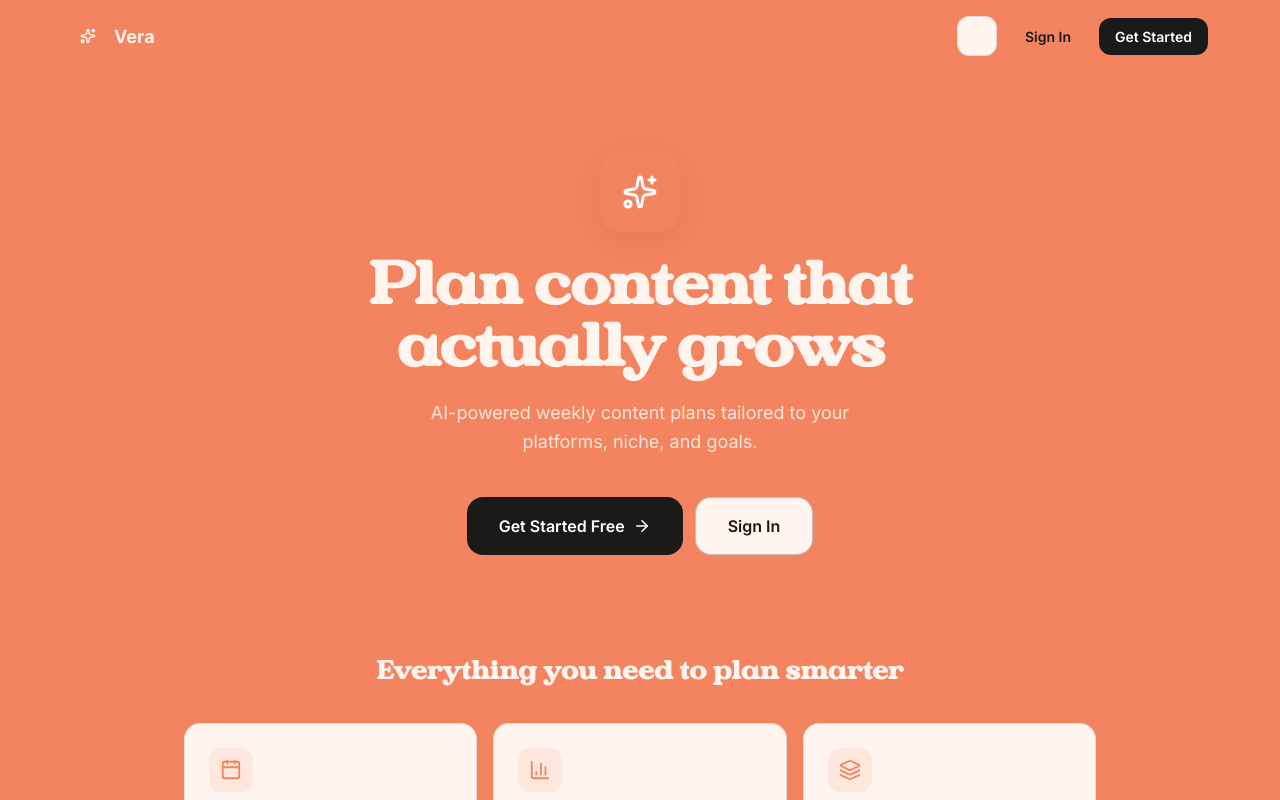
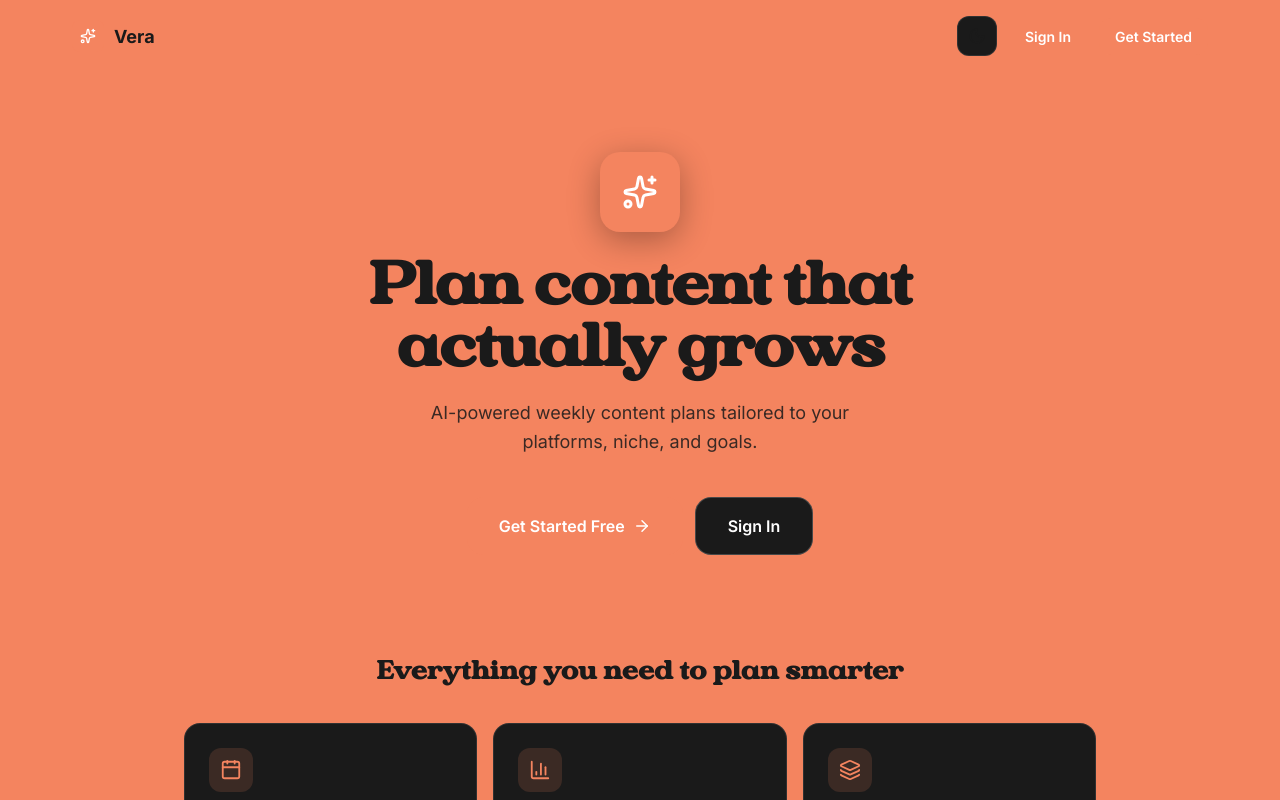
Before and after one commit to luisjjj/Vera, a Next.js app: page / in a window 1280 px wide. Shown: the top 800 px of the page. Built offline with nearby package versions, Linux system fonts and the light colour scheme; no server answers.

Commit message:
Black cards and text in light mode
- Light mode surfaces: black (#1A1A1A) instead of cream
- Text on orange bg: black
- Text on black surfaces: white
- Buttons: orange fills (stand out on black cards)
- Inputs/selects: dark surface backgrounds
- Borders: white-based for contrast on black

```diff
--- a/src/app/(dashboard)/content/page.tsx
+++ b/src/app/(dashboard)/content/page.tsx
@@ -125,14 +125,14 @@ export default function ContentPage() {
           <div style={{ display: 'flex', flexDirection: 'column', gap: '6px' }}>
             <label style={{ fontSize: '14px', fontWeight: 500, color: 'var(--c-text-on-surface)' }}>Platform</label>
             <select value={form.platform} onChange={(e) => setForm(p => ({ ...p, platform: e.target.value as Platform }))}
-              style={{ padding: '12px 16px', borderRadius: '12px', border: '1.5px solid var(--c-border-strong)', backgroundColor: '#FFFFFF', color: 'var(--c-text-on-surface)', fontSize: '16px', outline: 'none', cursor: 'pointer' }}>
+              style={{ padding: '12px 16px', borderRadius: '12px', border: '1.5px solid var(--c-border-strong)', backgroundColor: 'var(--c-surface-hover)', color: 'var(--c-text-on-surface)', fontSize: '16px', outline: 'none', cursor: 'pointer' }}>
               {PLATFORMS.map(p => <option key={p.id} value={p.id}>{p.label}</option>)}
             </select>
           </div>
           <div style={{ display: 'flex', flexDirection: 'column', gap: '6px' }}>
             <label style={{ fontSize: '14px', fontWeight: 500, color: 'var(--c-text-on-surface)' }}>Content Type</label>
             <select value={form.content_type} onChange={(e) => setForm(p => ({ ...p, content_type: e.target.value as ContentType }))}
-              style={{ padding: '12px 16px', borderRadius: '12px', border: '1.5px solid var(--c-border-strong)', backgroundColor: '#FFFFFF', color: 'var(--c-text-on-surface)', fontSize: '16px', outline: 'none', cursor: 'pointer' }}>
+              style={{ padding: '12px 16px', borderRadius: '12px', border: '1.5px solid var(--c-border-strong)', backgroundColor: 'var(--c-surface-hover)', color: 'var(--c-text-on-surface)', fontSize: '16px', outline: 'none', cursor: 'pointer' }}>
               <option value="reel">Reel</option><option value="story">Story</option><option value="post">Post</option>
               <option value="video">Video</option><option value="carousel">Carousel</option><option value="thread">Thread</option>
               <option value="article">Article</option>
--- a/src/app/(dashboard)/plan/page.tsx
+++ b/src/app/(dashboard)/plan/page.tsx
@@ -175,14 +175,14 @@ export default function PlanPage() {
           <div style={{ display: 'flex', flexDirection: 'column', gap: '6px' }}>
             <label style={{ fontSize: '14px', fontWeight: 500, color: 'var(--c-text-on-surface)' }}>Day</label>
             <select value={addItem.day} onChange={(e) => setAddItem(prev => ({ ...prev, day: e.target.value }))}
-              style={{ padding: '12px 16px', borderRadius: '12px', border: '1.5px solid var(--c-border-strong)', backgroundColor: '#FFFFFF', color: 'var(--c-text-on-surface)', fontSize: '16px', outline: 'none', cursor: 'pointer' }}>
+              style={{ padding: '12px 16px', borderRadius: '12px', border: '1.5px solid var(--c-border-strong)', backgroundColor: 'var(--c-surface-hover)', color: 'var(--c-text-on-surface)', fontSize: '16px', outline: 'none', cursor: 'pointer' }}>
               {DAYS.map(d => <option key={d.id} value={d.id}>{d.label}</option>)}
             </select>
           </div>
           <div style={{ display: 'flex', flexDirection: 'column', gap: '6px' }}>
             <label style={{ fontSize: '14px', fontWeight: 500, color: 'var(--c-text-on-surface)' }}>Platform</label>
             <select value={addItem.platform} onChange={(e) => setAddItem(prev => ({ ...prev, platform: e.target.value as Platform }))}
-              style={{ padding: '12px 16px', borderRadius: '12px', border: '1.5px solid var(--c-border-strong)', backgroundColor: '#FFFFFF', color: 'var(--c-text-on-surface)', fontSize: '16px', outline: 'none', cursor: 'pointer' }}>
+              style={{ padding: '12px 16px', borderRadius: '12px', border: '1.5px solid var(--c-border-strong)', backgroundColor: 'var(--c-surface-hover)', color: 'var(--c-text-on-surface)', fontSize: '16px', outline: 'none', cursor: 'pointer' }}>
               {PLATFORMS.map(p => <option key={p.id} value={p.id}>{p.label}</option>)}
             </select>
           </div>
--- a/src/app/globals.css
+++ b/src/app/globals.css
@@ -16,22 +16,22 @@
 :root {
   --c-primary: #F4845F;
   --c-primary-hover: #E8734A;
-  --c-primary-subtle: rgba(244, 132, 95, 0.12);
-  --c-btn: #1A1A1A;
-  --c-btn-hover: #333333;
+  --c-primary-subtle: rgba(244, 132, 95, 0.15);
+  --c-btn: #F4845F;
+  --c-btn-hover: #E8734A;
   --c-bg: #F4845F;
-  --c-surface: #FFF5EE;
-  --c-surface-hover: #FFE8D6;
-  --c-text: #FFF5EE;
-  --c-text-on-surface: #1A1A1A;
-  --c-text-secondary: rgba(26, 26, 26, 0.6);
-  --c-text-muted: rgba(26, 26, 26, 0.4);
-  --c-border: rgba(26, 26, 26, 0.12);
-  --c-border-strong: rgba(26, 26, 26, 0.25);
+  --c-surface: #1A1A1A;
+  --c-surface-hover: #2A2A2A;
+  --c-text: #1A1A1A;
+  --c-text-on-surface: #FFFFFF;
+  --c-text-secondary: rgba(255, 255, 255, 0.65);
+  --c-text-muted: rgba(255, 255, 255, 0.4);
+  --c-border: rgba(255, 255, 255, 0.1);
+  --c-border-strong: rgba(255, 255, 255, 0.2);
   --c-success: #10B981;
   --c-warning: #F59E0B;
   --c-error: #EF4444;
-  --c-shadow: rgba(0, 0, 0, 0.08);
+  --c-shadow: rgba(0, 0, 0, 0.3);
 }
 
 [data-theme="dark"] {
--- a/src/components/ui/Input.tsx
+++ b/src/components/ui/Input.tsx
@@ -23,7 +23,7 @@ export const Input = forwardRef<HTMLInputElement, InputProps>(
             padding: '12px 16px',
             borderRadius: `${BORDER_RADIUS.md}px`,
             border: `1.5px solid ${error ? 'var(--c-error)' : 'var(--c-border-strong)'}`,
-            backgroundColor: '#FFFFFF',
+            backgroundColor: 'var(--c-surface-hover)',
             color: 'var(--c-text-on-surface)',
             fontSize: '16px',
             outline: 'none',
```
